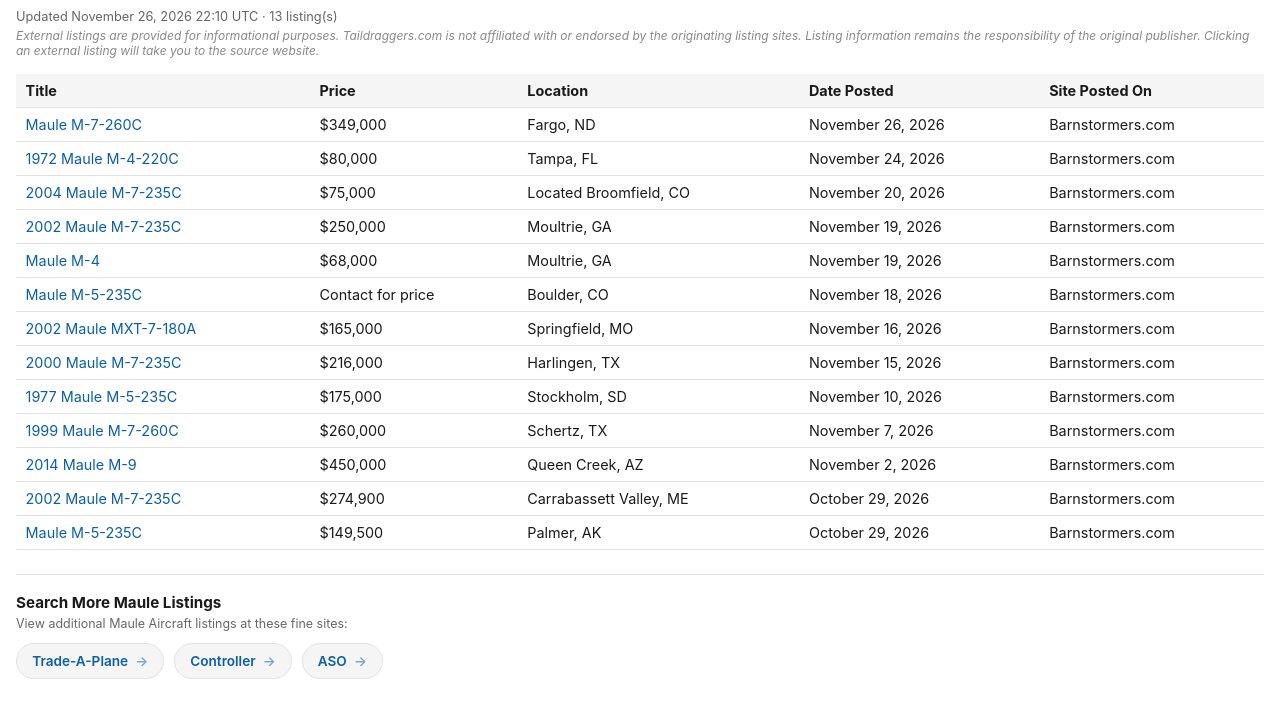
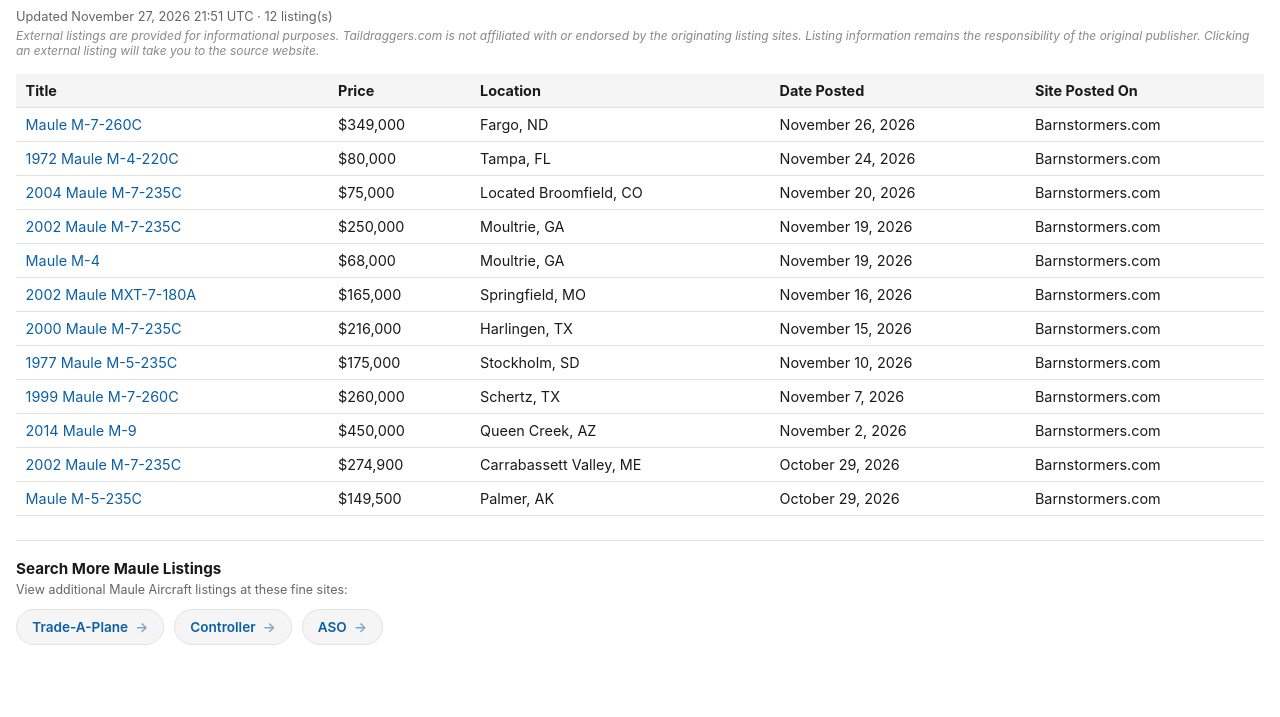
Before and after one commit to taildraggers/maule, a plain HTML site: page docs/index.html in a window 1280 px wide. Shown: the part 43-760 px from the top of the page. Drawn offline with Linux system fonts and the light colour scheme.

Commit message:
Update Maule listings (2026-11-27)

```diff
--- a/docs/index.html
+++ b/docs/index.html
@@ -76,7 +76,7 @@
 </head>
 <body>
   <h1>Other Maule Ads on the Web</h1>
-  <div class="updated">Updated November 26, 2026 22:10 UTC &middot; 13 listing(s)</div>
+  <div class="updated">Updated November 27, 2026 21:51 UTC &middot; 12 listing(s)</div>
   <div class="disclaimer">External listings are provided for informational purposes. Taildraggers.com is not affiliated with or endorsed by the originating listing sites. Listing information remains the responsibility of the original publisher. Clicking an external listing will take you to the source website.</div>
   <table>
     <thead>
@@ -88,7 +88,6 @@
         <tr><td><a href="https://www.barnstormers.com/classified-2084843-2004-Maule-M7-235C-Project.html" target="_blank" rel="noopener noreferrer">2004 Maule M-7-235C</a></td><td>$75,000</td><td>Located Broomfield, CO</td><td>November 20, 2026</td><td>Barnstormers.com</td></tr>
         <tr><td><a href="https://www.barnstormers.com/classified-2074521-2002-MAULE-M-7-235C.html" target="_blank" rel="noopener noreferrer">2002 Maule M-7-235C</a></td><td>$250,000</td><td>Moultrie, GA</td><td>November 19, 2026</td><td>Barnstormers.com</td></tr>
         <tr><td><a href="https://www.barnstormers.com/classified-2084723-Maule-M-4.html" target="_blank" rel="noopener noreferrer">Maule M-4</a></td><td>$68,000</td><td>Moultrie, GA</td><td>November 19, 2026</td><td>Barnstormers.com</td></tr>
-        <tr><td><a href="https://www.barnstormers.com/classified-2084475-Maule-M5-235C.html" target="_blank" rel="noopener noreferrer">Maule M-5-235C</a></td><td>Contact for price</td><td>Boulder, CO</td><td>November 18, 2026</td><td>Barnstormers.com</td></tr>
         <tr><td><a href="https://www.barnstormers.com/classified-2084043-2002-MAULE-MXT-7-180A.html" target="_blank" rel="noopener noreferrer">2002 Maule MXT-7-180A</a></td><td>$165,000</td><td>Springfield, MO</td><td>November 16, 2026</td><td>Barnstormers.com</td></tr>
         <tr><td><a href="https://www.barnstormers.com/classified-2017090-2000-Maule-M7-235C.html" target="_blank" rel="noopener noreferrer">2000 Maule M-7-235C</a></td><td>$216,000</td><td>Harlingen, TX</td><td>November 15, 2026</td><td>Barnstormers.com</td></tr>
         <tr><td><a href="https://www.barnstormers.com/classified-2077784-1977-Maule-M5-235C.html" target="_blank" rel="noopener noreferrer">1977 Maule M-5-235C</a></td><td>$175,000</td><td>Stockholm, SD</td><td>November 10, 2026</td><td>Barnstormers.com</td></tr>
```
